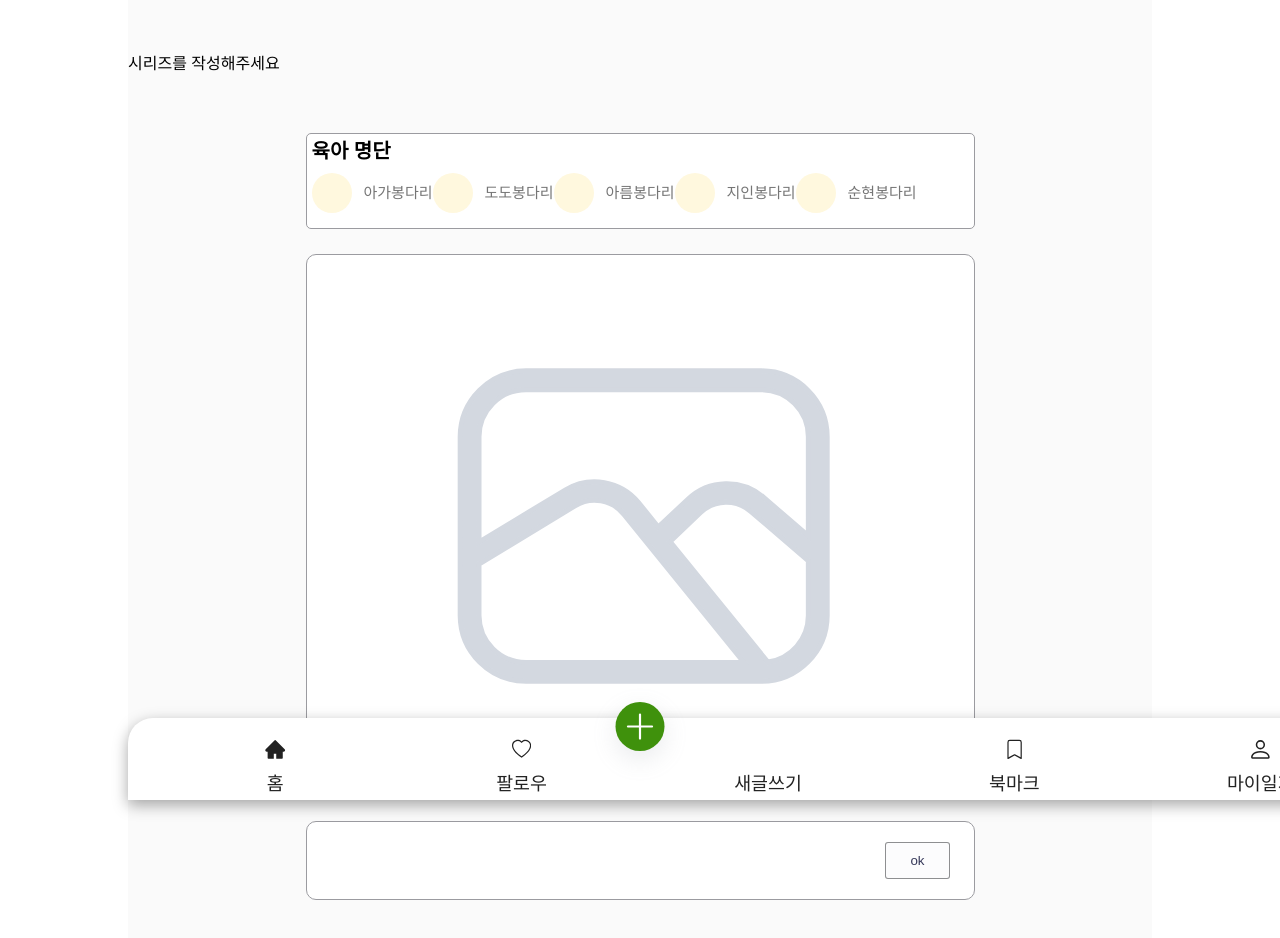
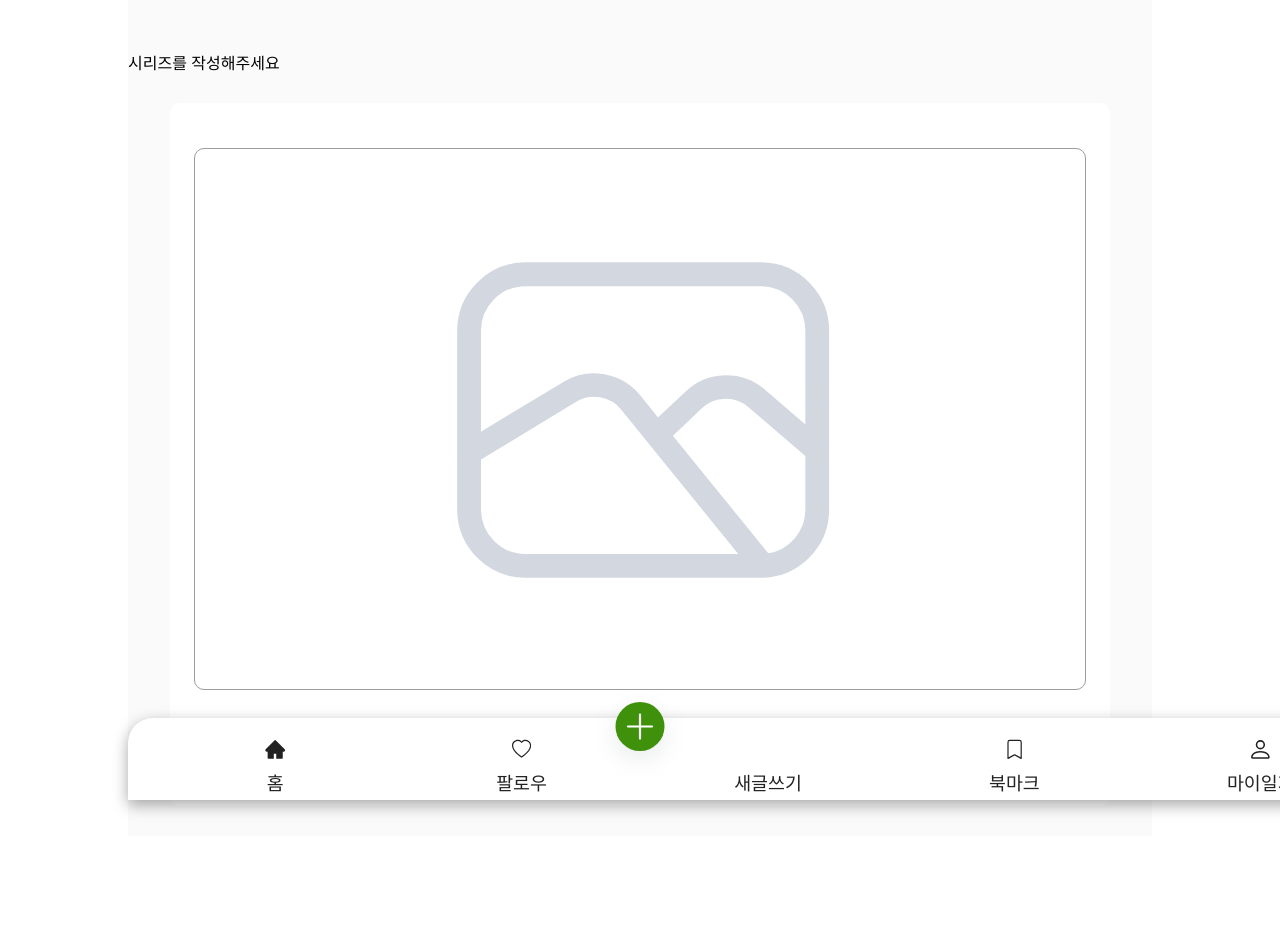
Before and after one commit to codestates-seb/seb43_main_008, a Next.js app in the folder client/: page /dodo/series in a window 1280 px wide. Shown: the top 938 px of the page. After the commit the page ends 836 px from the top, so only its background shows below. Built offline with nearby package versions, Linux system fonts and the light colour scheme; a web font is replaced by a local one.

Commit message:
Feat: 시리즈 수정

```diff
--- /dev/null
+++ b/client/app/dodo/series/WriteInput.tsx
@@ -0,0 +1,142 @@
+"use client";
+
+import React, { useState } from "react";
+import TextareaAutosize from "react-textarea-autosize";
+import styled from "styled-components";
+
+const WriteInputDetail = styled(TextareaAutosize)`
+  font-size: 12px;
+  width: 100%;
+  color: #9b9ba0;
+  border: none;
+  padding: 10px;
+  overflow: hidden;
+  resize: none;
+  &:focus {
+    outline: none;
+  }
+`;
+
+export default function WriteInput() {
+  const [text, setText] = useState("");
+
+  const handleChange = (event: React.ChangeEvent<HTMLTextAreaElement>) => {
+    setText(event.target.value);
+  };
+
+  return (
+    <WriteInputDetail
+      value={text}
+      // onChange={(event)=>{}} -> handleChange의 event 타입 추론 (타입 빨간줄 나오면 마우스 올리기 -> 대부분 타입 알려줌)
+      onChange={handleChange}
+      placeholder="노 모어 플라스틱, 더 클린 서울"
+      style={{ fontSize: "20px;" }}
+    />
+  );
+}
+
+{
+  /* /////////////////////////////////////////// */
+}
+//   const PlasticList = styled.div`
+//   /* max-width: 150px; */
+//   border: 1px solid #9b9ba0;
+//   padding: 5px;
+//   border-radius: 5px;
+//   background-color: white;
+//   display: flex;
+//   align-items: center;
+//   justify-content: space-between;
+//   /* position: sticky; */
+//   /* top: 84px; */
+
+//   .title {
+//     font-size: 20px;
+//     font-weight: bold;
+//     margin-bottom: 10px;
+//   }
+
+//   .list-wrapper {
+//     margin-top: 30px;
+//     list-style: none;
+//     margin: 0 auto;
+//     padding: 0;
+//     display: flex;
+//   }
+
+//   .my-plastic {
+//     display: flex;
+//     align-items: center;
+//     margin-bottom: 10px;
+
+//     .plastic-img {
+//       width: 40px;
+//       height: 40px;
+//       border-radius: 40px;
+//       background-color: #fff8de;
+//       margin-right: 12px;
+//     }
+
+//     .nickname {
+//       font-size: 15px;
+//       color: #757575;
+//     }
+//   }
+// `;
+/////////////////////////////////////////////
+
+//   <PlasticList>
+//   <div>
+//     <div className="title">육아 명단</div>
+//     <ul className="list-wrapper">
+//       <li className="my-plastic">
+//         <div className="plastic-img" />
+//         <div
+//           className="nickname txt-bold"
+//           style={{ marginRight: "10px;" }}
+//         >
+//           아가봉다리
+//         </div>
+//       </li>
+//       <li className="my-plastic">
+//         <div className="plastic-img" />
+//         <div
+//           className="nickname txt-bold"
+//           style={{ marginRight: "10px;" }}
+//         >
+//           도도봉다리
+//         </div>
+//       </li>
+//       <li className="my-plastic">
+//         <div className="plastic-img" />
+//         <div
+//           className="nickname txt-bold"
+//           style={{ marginRight: "10px;" }}
+//         >
+//           아름봉다리
+//         </div>
+//       </li>
+//       <li className="my-plastic">
+//         <div className="plastic-img" />
+//         <div
+//           className="nickname txt-bold"
+//           style={{ marginRight: "10px;" }}
+//         >
+//           지인봉다리
+//         </div>
+//       </li>
+//       <li className="my-plastic">
+//         <div className="plastic-img" />
+//         <div
+//           className="nickname txt-bold"
+//           style={{ marginRight: "10px;" }}
+//         >
+//           순현봉다리
+//         </div>
+//       </li>
+//     </ul>
+//   </div>
+// </PlasticList>
+{
+  /* /////////////////////////////////////////// */
+}
--- a/client/app/dodo/series/page.tsx
+++ b/client/app/dodo/series/page.tsx
@@ -1,12 +1,9 @@
 "use client";
 
-// import React from "react";
-// import React, { useState } from "react";
-// import styles from "/series.module.css";
-import TextareaAutosize from "react-textarea-autosize";
+import React from "react";
 import styled from "styled-components";
 
-// import textarea from "./textarea";
+import WriteInput from "./WriteInput";
 
 //////////////////
 function PictureLabel() {
@@ -33,15 +30,10 @@ const MainSeriesContainer = styled.div`
   margin: 0 auto;
   background-color: #fafafa;
   min-height: 100vh;
+  min-width: 390px;
 
-  /* @media screen and (min-width: 768px) {
-    .list {
-      display: flex;
-      flex-direction: row;
-      justify-content: flex-start;
-      flex-wrap: wrap;
-    }
-  } */
+  @media screen and (min-width: 768px) {
+  }
 `;
 
 const SeriesWrapper = styled.div`
@@ -50,32 +42,16 @@ const SeriesWrapper = styled.div`
   padding: 30px;
 `;
 
-const SeriesList = styled(SeriesWrapper)`
-  max-width: 729px;
-`;
-
 const InputContainer = styled.div`
   flex: 1;
   color: #222;
   background-color: white;
   display: flex;
   align-items: center;
+  flex-direction: column;
   padding: 20px 24px;
-  border: 1px solid #9b9ba0;
+  /* border: 1px solid #9b9ba0; */
   border-radius: 10px;
-`;
-
-const WriteInput = styled(TextareaAutosize)`
-  font-size: 12px;
-  width: 100%;
-  color: #9b9ba0;
-  border: none;
-  padding: 10px;
-  overflow: hidden;
-  resize: none;
-  &:focus {
-    outline: none;
-  }
 `;
 
 const SubmitButton = styled.button`
@@ -104,136 +80,22 @@ const UploadImageContainer = styled.div`
   border: 1px solid #9b9ba0;
 `;
 
-const PlasticList = styled.div`
-  /* max-width: 150px; */
-  border: 1px solid #9b9ba0;
-  padding: 5px;
-  border-radius: 5px;
-  background-color: white;
-  display: flex;
-  align-items: center;
-  justify-content: space-between;
-  /* position: sticky; */
-  /* top: 84px; */
-
-  .title {
-    font-size: 20px;
-    font-weight: bold;
-    margin-bottom: 10px;
-  }
-
-  .list-wrapper {
-    margin-top: 30px;
-    list-style: none;
-    margin: 0 auto;
-    padding: 0;
-    display: flex;
-  }
-
-  .my-plastic {
-    display: flex;
-    align-items: center;
-    margin-bottom: 10px;
-
-    .plastic-img {
-      width: 40px;
-      height: 40px;
-      border-radius: 40px;
-      background-color: #fff8de;
-      margin-right: 12px;
-    }
-
-    .nickname {
-      font-size: 15px;
-      color: #757575;
-    }
-  }
-`;
-/////////////////////////////////////////////
-
 export default function page() {
-  //   const [text, setText] = useState<string>("");
-
-  //   const handleChange = (event) => {
-  //     setText(event.target.value);
-  //   };
-
   return (
     <>
       <MainSeriesContainer>
         <h1>시리즈를 작성해주세요</h1>
         <SeriesWrapper>
-          <SeriesList>
-            {/* /////////////////////////////////////////// */}
-            <PlasticList>
-              <div>
-                <div className="title">육아 명단</div>
-                <ul className="list-wrapper">
-                  <li className="my-plastic">
-                    <div className="plastic-img" />
-                    <div
-                      className="nickname txt-bold"
-                      style={{ marginRight: "10px;" }}
-                    >
-                      아가봉다리
-                    </div>
-                  </li>
-                  <li className="my-plastic">
-                    <div className="plastic-img" />
-                    <div
-                      className="nickname txt-bold"
-                      style={{ marginRight: "10px;" }}
-                    >
-                      도도봉다리
-                    </div>
-                  </li>
-                  <li className="my-plastic">
-                    <div className="plastic-img" />
-                    <div
-                      className="nickname txt-bold"
-                      style={{ marginRight: "10px;" }}
-                    >
-                      아름봉다리
-                    </div>
-                  </li>
-                  <li className="my-plastic">
-                    <div className="plastic-img" />
-                    <div
-                      className="nickname txt-bold"
-                      style={{ marginRight: "10px;" }}
-                    >
-                      지인봉다리
-                    </div>
-                  </li>
-                  <li className="my-plastic">
-                    <div className="plastic-img" />
-                    <div
-                      className="nickname txt-bold"
-                      style={{ marginRight: "10px;" }}
-                    >
-                      순현봉다리
-                    </div>
-                  </li>
-                </ul>
-              </div>
-            </PlasticList>
-            {/* /////////////////////////////////////////// */}
+          <InputContainer>
             <UploadImageContainer>
               {/* ///////////////////// */}
               <PictureLabel />
               <input type="file" id="picture" style={{ display: "none" }} />
               {/* ///////////////////// */}
             </UploadImageContainer>
-            <InputContainer>
-              <WriteInput
-              // value={text}
-              // onChange={handleChange}
-              // placeholder="노 모어 플라스틱, 더 클린 서울"
-              // style={{ fontSize: "20px;" }}
-              />
-              <SubmitButton type="submit">ok</SubmitButton>
-            </InputContainer>
-          </SeriesList>
+            <WriteInput />
+            <SubmitButton type="submit">ok</SubmitButton>
+          </InputContainer>
         </SeriesWrapper>
       </MainSeriesContainer>
     </>
--- a/client/app/dodo/series/series.module.css
+++ /dev/null
@@ -1,8 +0,0 @@
-#root {
-  .series {
-    padding-top: 54px;
-    max-width: 1024px;
-    margin: 0 auto;
-    background-color: #fafafa;
-  }
-}
--- a/client/app/dodo/series/textarea.tsx
+++ /dev/null
@@ -1,5 +0,0 @@
-import React from "react";
-
-export default function textarea() {
-  return <div>오오</div>;
-}
```
Also changed, not shown: client/app/dodo/detailPage/page.tsx (+3 -9 lines), client/app/dodo/usernameSearch/page.tsx (added, +8 -0 lines).
